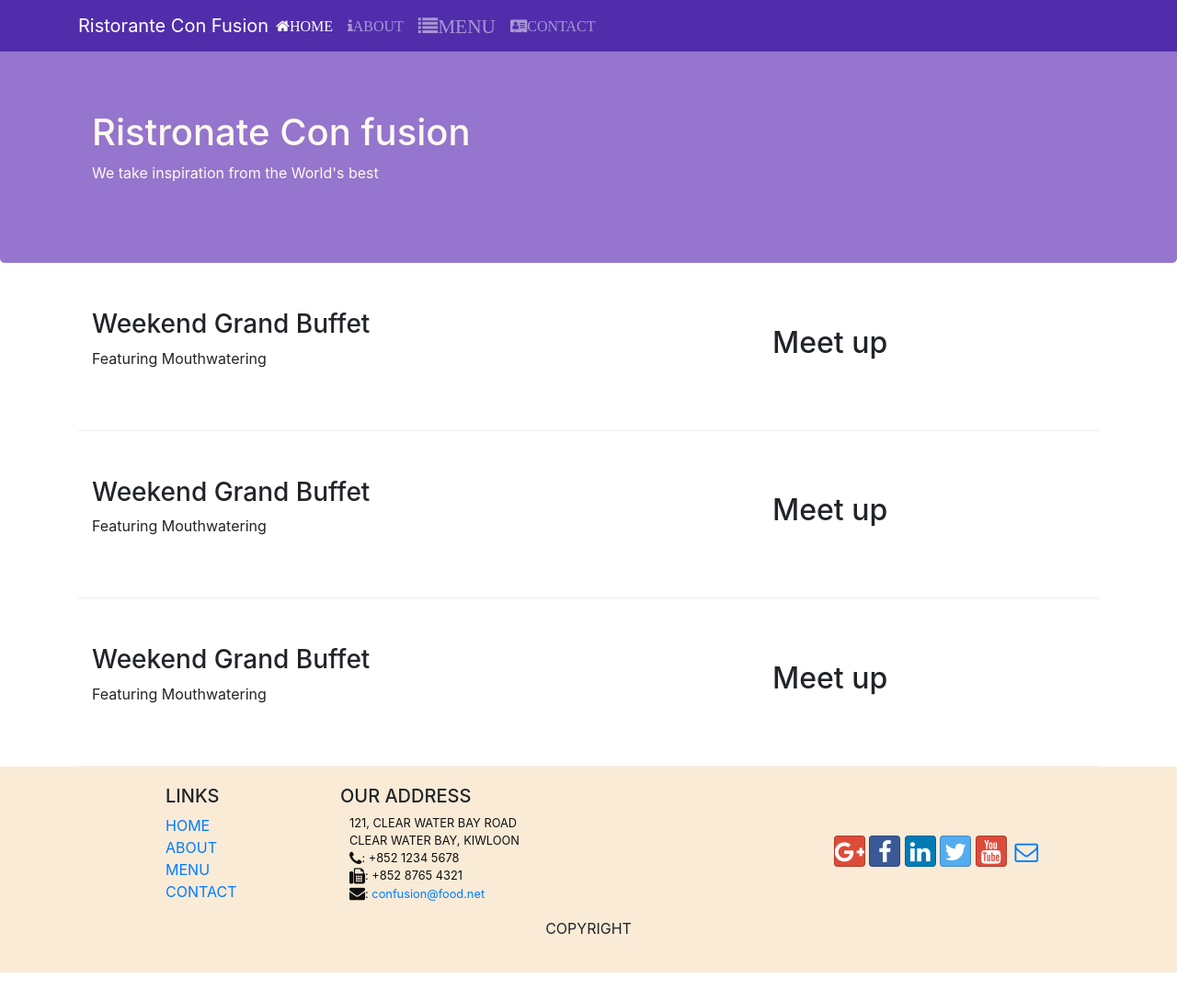
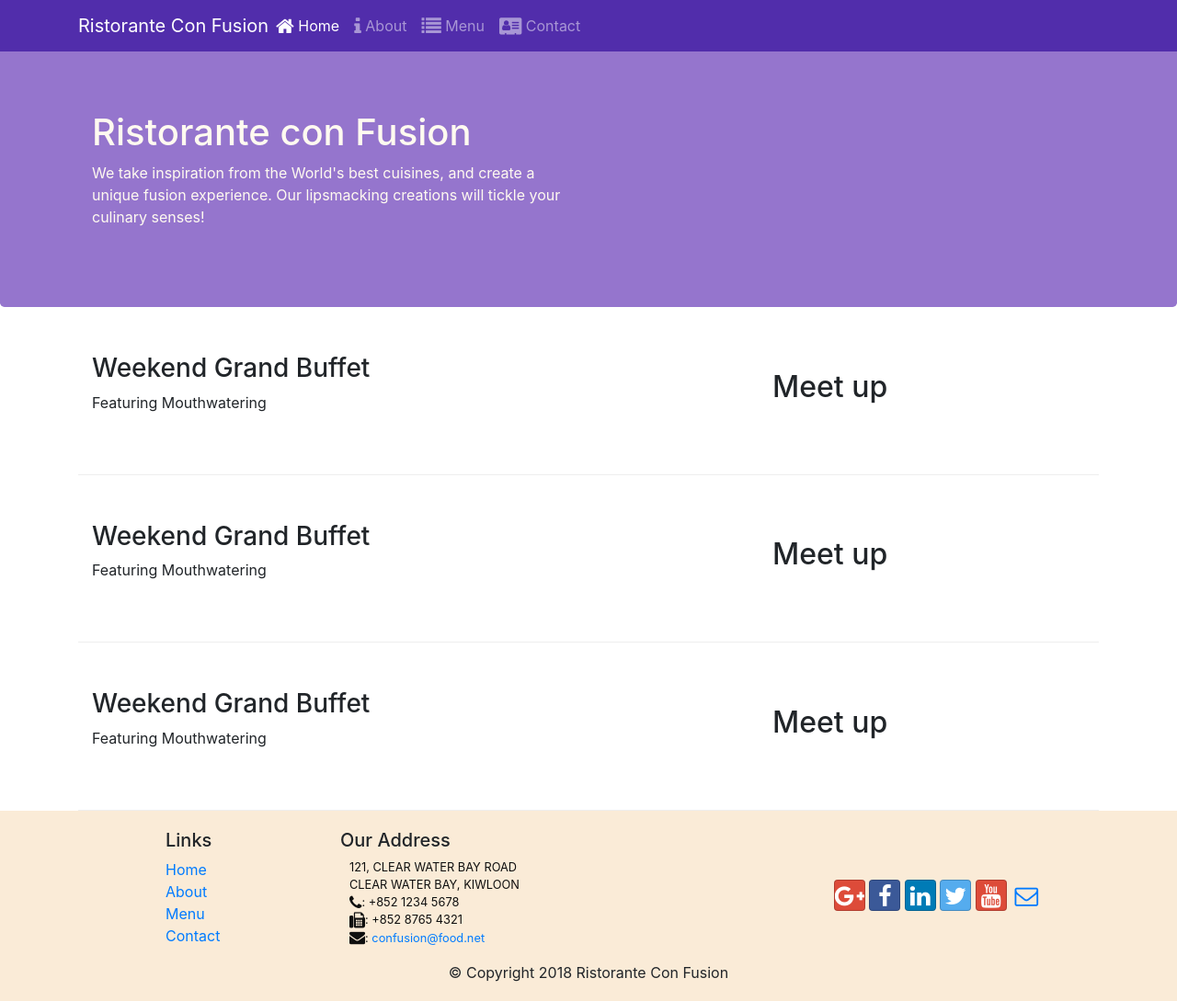
Before and after one commit to panoslin/learning_of_bootstrap, a website: page index.html in a window 1280 px wide. Shown: the whole page at 92% size. Before the commit the page ends 1058 px from the top, so only its background shows below. Drawn offline with nearby package versions, Linux system fonts and the light colour scheme.

Commit message:
format: nav/header/footer

```diff
--- a/index.html
+++ b/index.html
@@ -15,28 +15,40 @@
 </head>
 
 <body>
-
-
-
 	<nav class="navbar navbar-dark navbar-expand-sm  fixed-top">
 		<div class="container">
-
 			<button class="navbar-toggler" type="button" data-toggle="collapse" data-target="#Navbar">
 				<span class="navbar-toggler-icon">
-
 				</span>
-
 			</button>
 
-      <a href="#" class="navbar-brand mr-auto">
-        Ristorante Con Fusion
-      </a>
+			<a href="./index.html" class="navbar-brand mr-auto">Ristorante Con Fusion</a>
 			<div class="collapse navbar-collapse" id="Navbar">
 				<ul class="navbar-nav mr-auto">
-          <li class="nav-item active"><a href="#" class="nav-link"><span class="fa fa-home">HOME</span></a></li>
-          <li class="nav-item"><a href="./aboutus.html" class="nav-link"><span class="fa fa-info">ABOUT</span></a></li>
-          <li class="nav-item"><a href="#" class="nav-link"><span class="fa fa-list fa-lg">MENU</span></a></li>
-          <li class="nav-item"><a href="#" class="nav-link"><span class="fa fa-address-card ">CONTACT</span></a></li>
+					<li class="nav-item active">
+						<a class="nav-link" href="./index.html">
+							<span class="fa fa-home fa-lg"></span>
+							Home
+						</a>
+					</li>
+					<li class="nav-item">
+						<a class="nav-link" href="./aboutus.html">
+							<span class="fa fa-info fa-lg"></span>
+							About
+						</a>
+					</li>
+					<li class="nav-item">
+						<a class="nav-link" href="#">
+							<span class="fa fa-list fa-lg"></span>
+							Menu
+						</a>
+					</li>
+					<li class="nav-item">
+						<a class="nav-link" href="./contactus.html">
+							<span class="fa fa-address-card fa-lg"></span>
+							Contact
+						</a>
+					</li>
 				</ul>
 			</div>
 		</div>
@@ -45,12 +57,14 @@
 	<header class="jumbotron">
         <div class="container">
             <div class="row row-header">
-        <div class="col-12 col-sm-6">
-          <h1>Ristronate Con fusion</h1>
-          <p>We take inspiration from the World's best </p>
+                <div class="co`l-12 col-sm-6">
+                    <h1>Ristorante con Fusion</h1>
+                    <p>
+                        We take inspiration from the World's best cuisines, and create a unique fusion experience. Our
+                        lipsmacking creations will tickle your culinary senses!
+                    </p>
                 </div>
                 <div class="col-12 col-sm">
-
                 </div>
             </div>
         </div>
@@ -94,17 +108,17 @@
 	<footer class="footer">
 		<div class="container">
 			<div class="row">
-        <div class="col-4 col-sm-2 offset-1">
-          <h5>LINKS</h5>
+				<div class="col-4 offset-1 col-sm-2">
+					<h5>Links</h5>
 					<ul class="list-unstyled">
-            <li><a href="./index.html">HOME</a></li>
-            <li><a href="./aboutus.html">ABOUT</a></li>
-            <li><a href="#">MENU</a></li>
-            <li><a href="#">CONTACT</a></li>
+						<li><a href="./index.html">Home</a></li>
+						<li><a href="./aboutus.html">About</a></li>
+						<li><a href="#">Menu</a></li>
+						<li><a href="#">Contact</a></li>
 					</ul>
 				</div>
 				<div class="col-7 col-sm-5">
-          <h5>OUR ADDRESS</h5>
+					<h5>Our Address</h5>
 					<address>
 						121, CLEAR WATER BAY ROAD <br>
 						CLEAR WATER BAY, KIWLOON <br>
@@ -115,23 +129,31 @@
 					</address>
 				</div>
 				<div class="col-12 col-sm-4 align-self-center">
-          <!-- <h5>LINKS</h5> -->
 					<div class="text-center">
-            <a class="btn btn-social-icon btn-google" href="http://google.com/+"><i class="fa fa-google-plus"></i></a>
-            <a class="btn btn-social-icon btn-facebook" href="http://www.facebook.com/profile.php?id="><i class="fa fa-facebook"></i></a>
-            <a class="btn btn-social-icon btn-linkedin" href="http://www.linkedin.com/in/"><i class="fa fa-linkedin"></i></a>
-            <a class="btn btn-social-icon btn-twitter" href="http://twitter.com/"><i class="fa fa-twitter"></i></a>
-            <a class="btn btn-social-icon btn-google" href="http://youtube.com/"><i class="fa fa-youtube"></i></a>
-            <a class="btn btn-social-icon" href="mailto:"><i class="fa fa-envelope-o"></i></a>
+						<a class="btn btn-social-icon btn-google" href="http://google.com/+">
+							<i class="fa fa-google-plus"></i>
+						</a>
+						<a class="btn btn-social-icon btn-facebook" href="http://www.facebook.com/profile.php?id=">
+							<i class="fa fa-facebook"></i>
+						</a>
+						<a class="btn btn-social-icon btn-linkedin" href="http://www.linkedin.com/in/">
+							<i class="fa fa-linkedin"></i>
+						</a>
+						<a class="btn btn-social-icon btn-twitter" href="http://twitter.com/">
+							<i class="fa fa-twitter"></i>
+						</a>
+						<a class="btn btn-social-icon btn-google" href="http://youtube.com/">
+							<i class="fa fa-youtube"></i>
+						</a>
+						<a class="btn btn-social-icon" href="mailto:">
+							<i class="fa fa-envelope-o"></i>
+						</a>
 					</div>
 				</div>
 			</div>
-
 			<div class="row justify-content-center">
 				<div class="col-auto">
-          <p>
-            COPYRIGHT
-          </p>
+					<p>© Copyright 2018 Ristorante Con Fusion</p>
 				</div>
 			</div>
 		</div>
```
Also changed, not shown: aboutus.html (+50 -24 lines), contactus.html (+50 -26 lines). Lines whose indentation alone changed are shown as unchanged.
